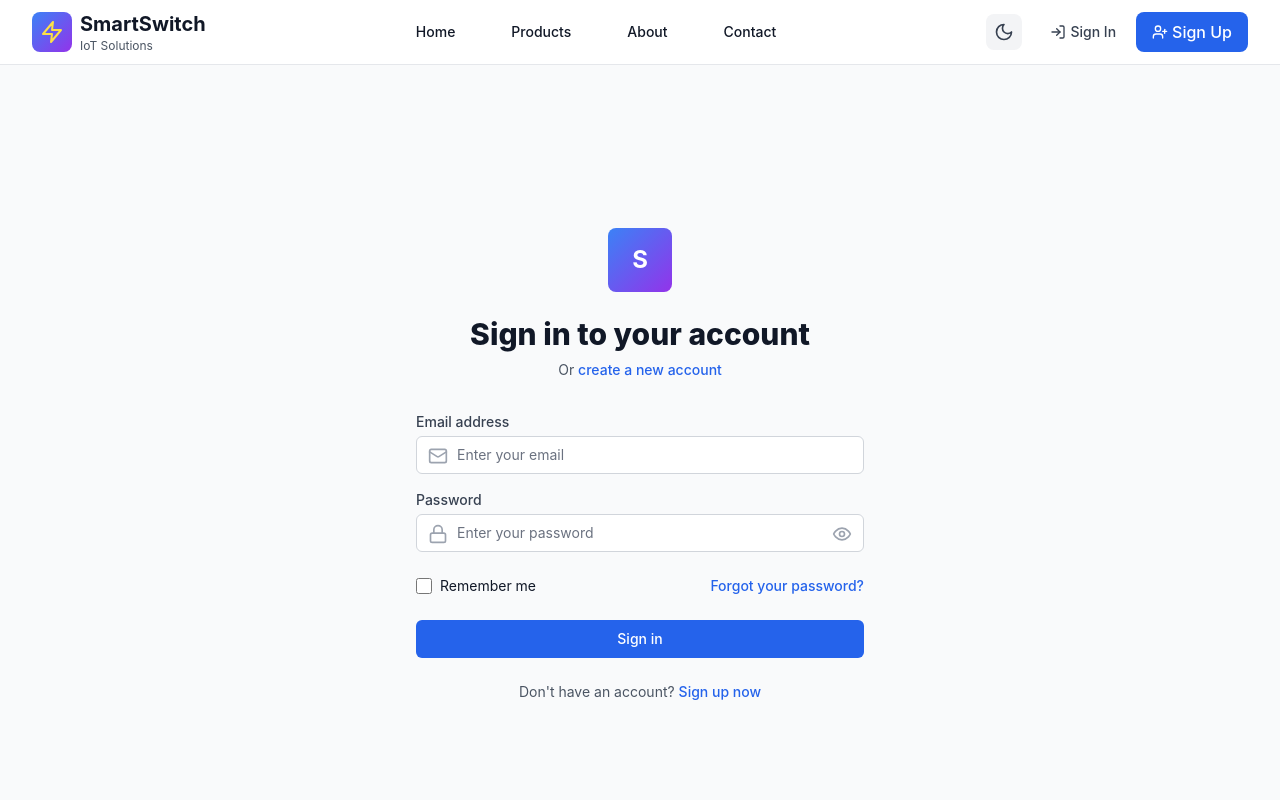
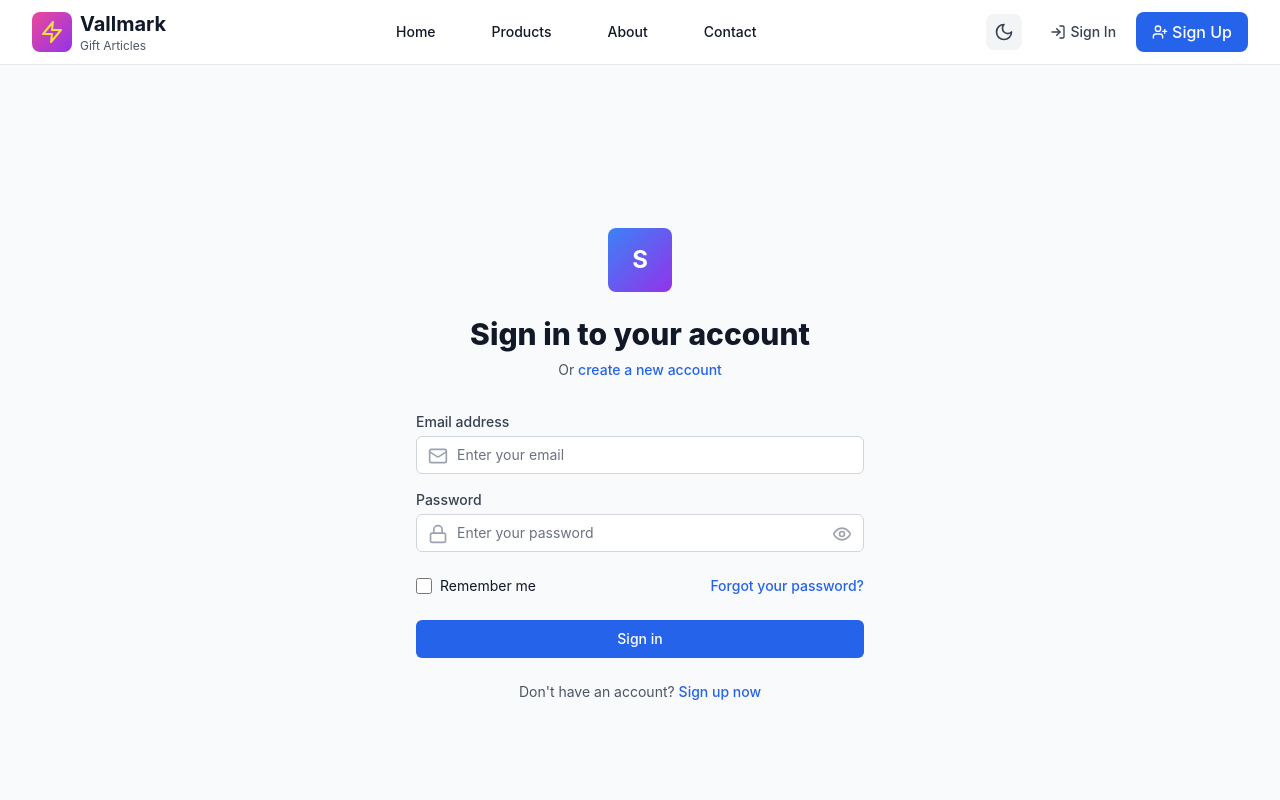
Before and after one commit to YARRS/AppSwitch, a React (Create React App) app in the folder frontend/: page /login in a window 1280 px wide. Shown: the top 800 px of the page. Built offline with nearby package versions, Linux system fonts and the light colour scheme; no server answers.

Commit message:
auto-commit for e4f24f08-11cb-4f2d-b4b8-3ef36273dd7a

```diff
--- a/frontend/src/App.js
+++ b/frontend/src/App.js
@@ -110,12 +110,12 @@ function Header({ darkMode, toggleDarkMode }) {
       <div className="max-w-7xl mx-auto px-4 sm:px-6 lg:px-8">
         <div className="flex justify-between items-center h-16">
           <div className="flex items-center space-x-2">
-            <div className="flex items-center justify-center w-10 h-10 bg-gradient-to-br from-blue-500 to-purple-600 rounded-lg">
+            <div className="flex items-center justify-center w-10 h-10 bg-gradient-to-br from-pink-500 to-purple-600 rounded-lg">
               <Zap className="w-6 h-6 text-yellow-300" />
             </div>
             <div>
-              <h1 className="text-xl font-bold text-gray-900 dark:text-white">SmartSwitch</h1>
-              <p className="text-xs text-gray-600 dark:text-gray-400">IoT Solutions</p>
+              <h1 className="text-xl font-bold text-gray-900 dark:text-white">Vallmark</h1>
+              <p className="text-xs text-gray-600 dark:text-gray-400">Gift Articles</p>
             </div>
           </div>
 
```
